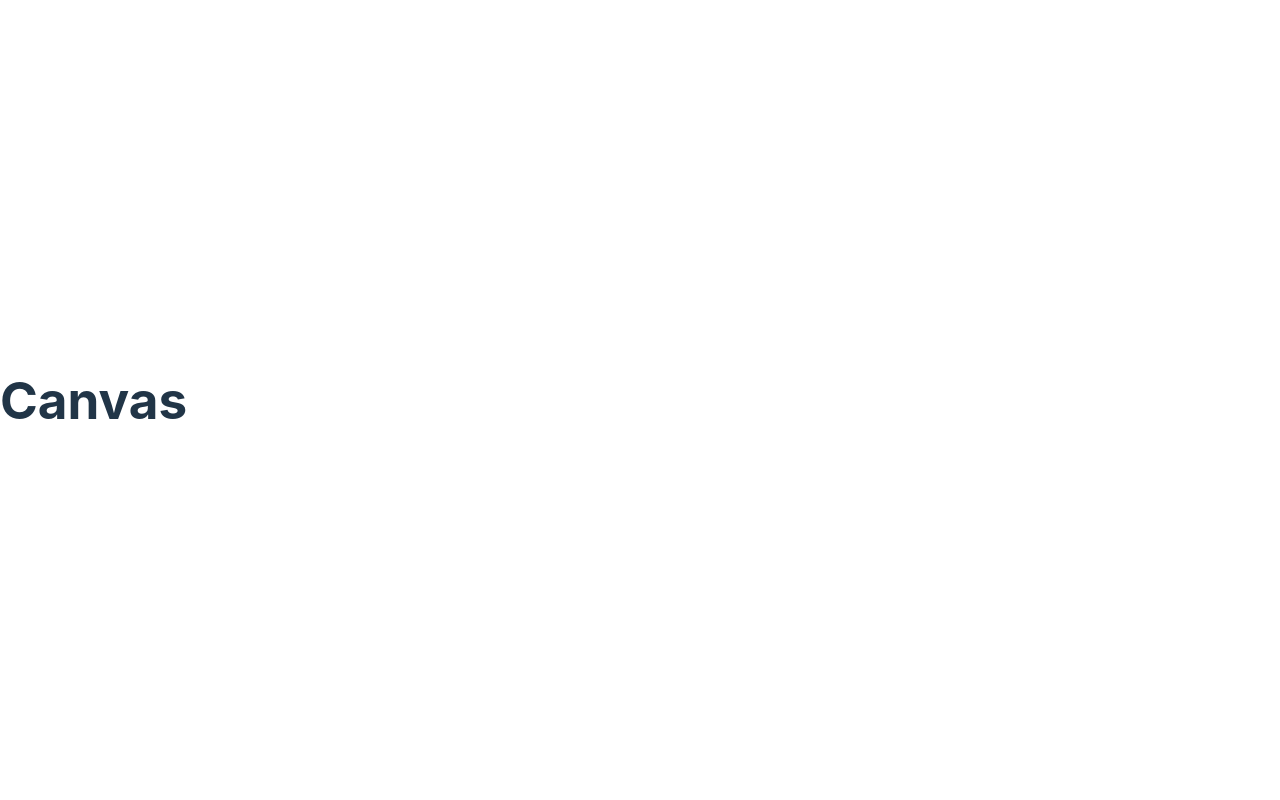
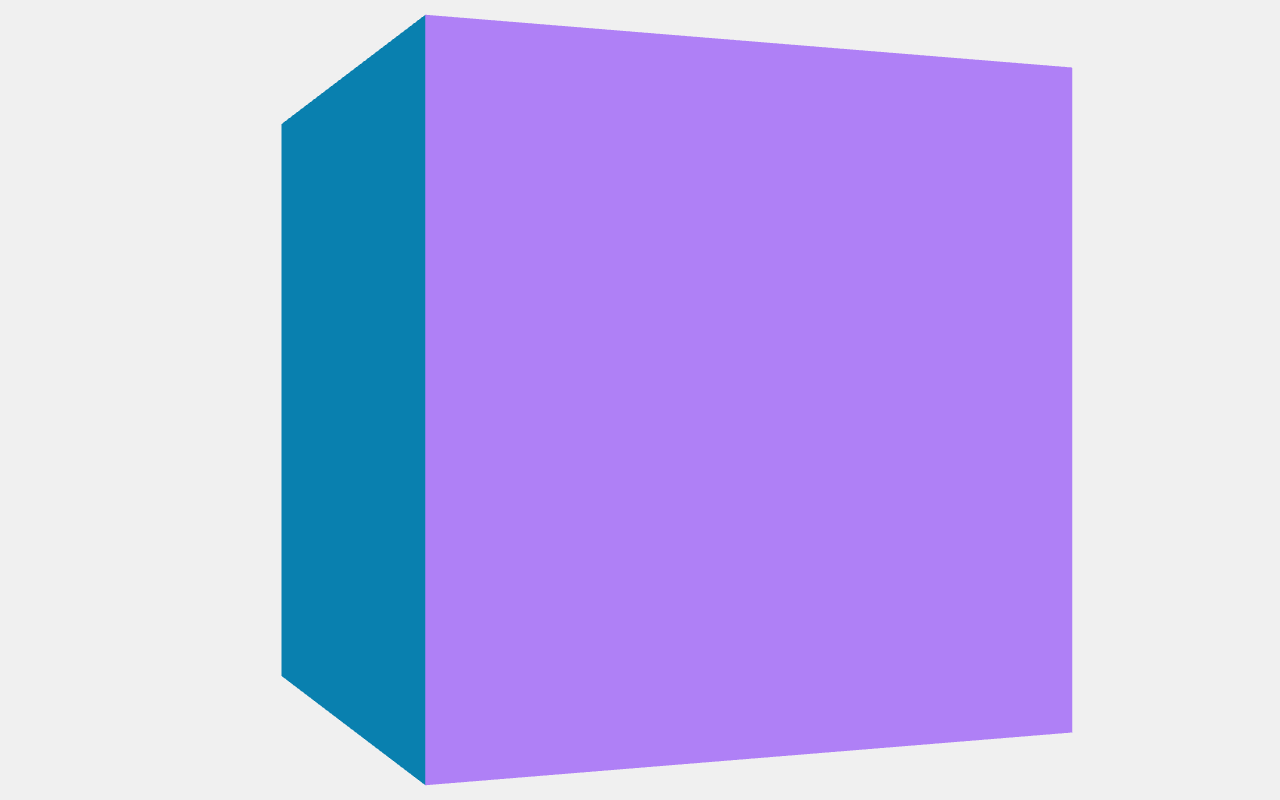
Before and after one commit to AHTHneeuhl/react-fiber-threejs, a React (Vite) app: page / in a window 1280 px wide. Built offline with nearby package versions, Linux system fonts and the light colour scheme.

Commit message:
chore: Create the basic React Three Fiber Scene

```diff
--- a/src/Canvas.jsx
+++ b/src/Canvas.jsx
@@ -1,9 +1,31 @@
-const Canvas = () => {
+/* eslint-disable react/prop-types */
+/* eslint-disable react/no-unknown-property */
+
+import { Center, OrbitControls } from "@react-three/drei";
+import { Canvas } from "@react-three/fiber";
+
+function Shirt() {
   return (
-    <div>
-      <h1>Canvas</h1>
-    </div>
+    <mesh>
+      <boxGeometry args={[0.9, 0.9, 0.9]} />
+      <meshNormalMaterial />
+    </mesh>
+  );
+}
+
+const App = ({ position = [-1, 0, 2.5], fov = 25 }) => {
+  return (
+    <Canvas
+      eventSource={document.getElementById("root")}
+      eventPrefix="client"
+      camera={{ position, fov }}
+    >
+      <Center>
+        <Shirt />
+      </Center>
+      <OrbitControls />
+    </Canvas>
   );
 };
 
-export default Canvas;
+export default App;
--- a/src/index.css
+++ b/src/index.css
@@ -1,69 +1,26 @@
+* {
+  box-sizing: border-box;
+}
+
 :root {
   font-family: Inter, system-ui, Avenir, Helvetica, Arial, sans-serif;
-  line-height: 1.5;
-  font-weight: 400;
-
-  color-scheme: light dark;
-  color: rgba(255, 255, 255, 0.87);
-  background-color: #242424;
-
-  font-synthesis: none;
-  text-rendering: optimizeLegibility;
-  -webkit-font-smoothing: antialiased;
-  -moz-osx-font-smoothing: grayscale;
-  -webkit-text-size-adjust: 100%;
 }
 
-a {
-  font-weight: 500;
-  color: #646cff;
-  text-decoration: inherit;
-}
-a:hover {
-  color: #535bf2;
+html,
+body,
+#root {
+  margin: 0;
+  padding: 0;
+  width: 100%;
+  height: 100%;
+  overflow: hidden;
+  user-select: none;
 }
 
 body {
-  margin: 0;
-  display: flex;
-  place-items: center;
-  min-width: 320px;
-  min-height: 100vh;
+  background-color: #f0f0f0;
 }
 
-h1 {
-  font-size: 3.2em;
-  line-height: 1.1;
+canvas {
+  touch-action: none;
 }
-
-button {
-  border-radius: 8px;
-  border: 1px solid transparent;
-  padding: 0.6em 1.2em;
-  font-size: 1em;
-  font-weight: 500;
-  font-family: inherit;
-  background-color: #1a1a1a;
-  cursor: pointer;
-  transition: border-color 0.25s;
-}
-button:hover {
-  border-color: #646cff;
-}
-button:focus,
-button:focus-visible {
-  outline: 4px auto -webkit-focus-ring-color;
-}
-
-@media (prefers-color-scheme: light) {
-  :root {
-    color: #213547;
-    background-color: #ffffff;
-  }
-  a:hover {
-    color: #747bff;
-  }
-  button {
-    background-color: #f9f9f9;
-  }
-}
```
